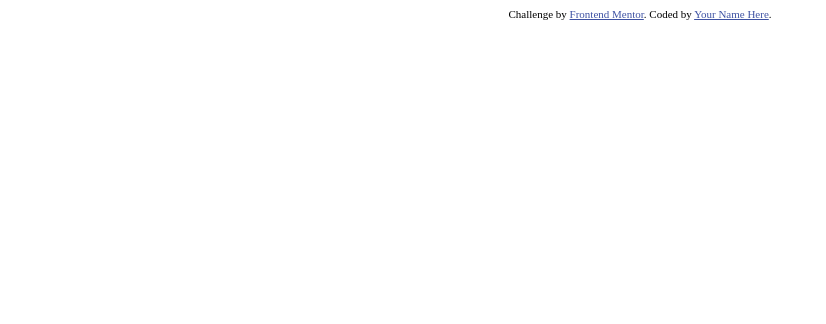
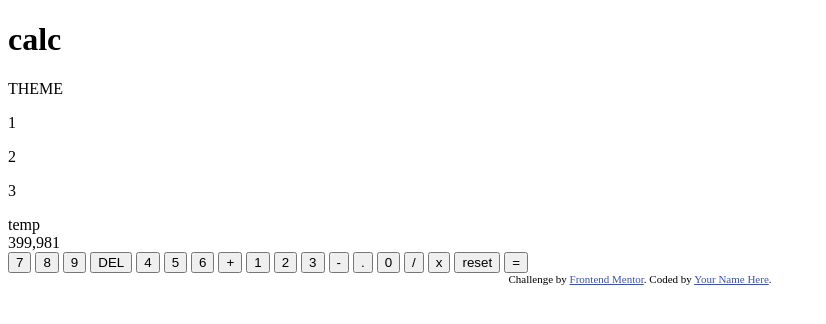
Before and after one commit to Julius-Sol/calculator-app, a plain HTML site: page index.html in a window 1280 px wide. Shown: the whole page, without its empty margins (0-826 px from the left). Drawn offline with Linux system fonts and the light colour scheme.

Commit message:
Add initial html skeleton

```diff
--- a/index.html
+++ b/index.html
@@ -5,6 +5,8 @@
   <meta name="viewport" content="width=device-width, initial-scale=1.0"> <!-- displays site properly based on user's device -->
 
   <link rel="icon" type="image/png" sizes="32x32" href="./images/favicon-32x32.png">
+
+  <link rel="stylesheet" href="./style.css">
 
   <title>Frontend Mentor | Calculator app</title>
 
@@ -15,7 +17,44 @@
   </style>
 </head>
 <body>
+  <div class="calc-wrapper">
+    <h1>calc</h1>
+    <div class="theme-wrapper">
+      <p>THEME</p>
+      <div class="theme-selector-wrapper">
+        <p>1</p>
+        <p>2</p>
+        <p>3</p>
+        <div class="slider-wrapper">
+          <div>temp</div>
+        </div>
+      </div>
+    </div>
+    <div class="calc-display">
+      399,981
+    </div>
+    <div class="calc-buttons">
+      <button>7</button>
+      <button>8</button>
+      <button>9</button>
+      <button>DEL</button>
+      <button>4</button>
+      <button>5</button>
+      <button>6</button>
+      <button>+</button>
+      <button>1</button>
+      <button>2</button>
+      <button>3</button>
+      <button>-</button>
+      <button>.</button>
+      <button>0</button>
+      <button>/</button>
+      <button>x</button>
+      <button>reset</button>
+      <button>=</button>
+    </div>
 
+  </div>
 
 
   <div class="attribution">
```
Also changed, not shown: style.css (added).
